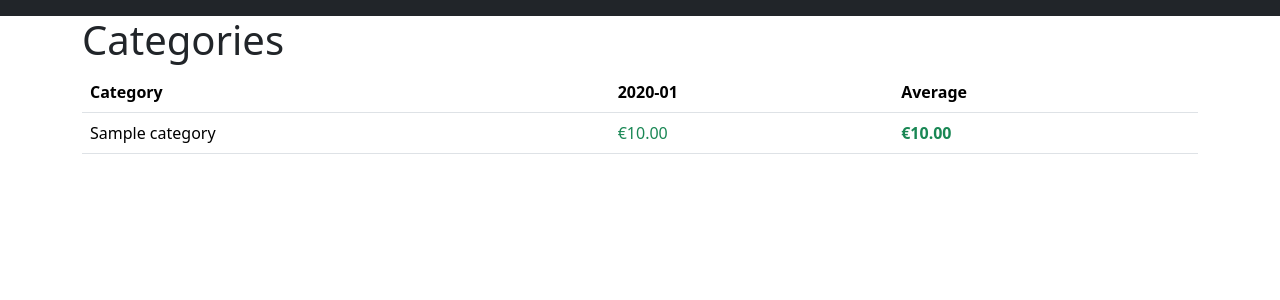
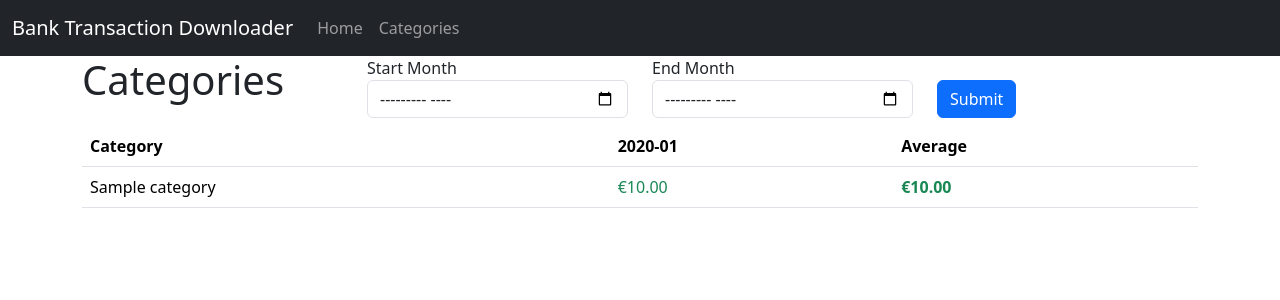
Before and after one commit to tobiasschuerg/bank_transaction_donwloader, a Flask app: page /categories in a window 1280 px wide. Shown: the top 300 px of the page. Run offline with Flask 3, Linux system fonts and the light colour scheme; tables that the repository leaves empty hold one stand-in row (values such as "Sample post"); parts of the project's set-up code (start-up, migrations or seed data) failed here and were passed over; some libraries are stand-ins or nearby versions.

Commit message:
feature: category list can now be filtered by date range

```diff
--- a/database.py
+++ b/database.py
@@ -1,3 +1,4 @@
+import datetime
 import os
 import sqlite3
 
@@ -195,7 +196,7 @@ def update_description(transaction_id, new_description):
     cursor.close()
 
 
-def get_category_sums():
+def get_category_sums(start_month: datetime.date = None, end_month: datetime.date = None):
     conn = connect_to_db()
     c = conn.cursor()
 
@@ -203,11 +204,25 @@ def get_category_sums():
     SELECT categories.name, strftime('%Y-%m', transactions.bookingDate) as month, SUM(transactions.amount) as sum
     FROM transactions
     JOIN categories ON transactions.categoryId = categories.id
+    WHERE month >= ? AND month <= ?
     GROUP BY categories.name, month
     ORDER BY month DESC, categories.name
     '''
+    print(f"parameters: {start_month, end_month}")
 
-    c.execute(query)
+    if start_month is None:
+        start_month = '0000-00'  # This represents the earliest possible date
+    else:
+        start_month = start_month
+
+    if end_month is None:
+        end_month = '9999-12'  # This represents the latest possible date
+    else:
+        # Add one month to the end_month
+        end_month = end_month
+
+    print(f"Executing query: {query} with parameters: {start_month, end_month}")
+    c.execute(query, (start_month, end_month))
 
     category_sums = {}
     category_avg_sums = {}
--- a/frontend/flask.py
+++ b/frontend/flask.py
@@ -1,3 +1,5 @@
+import datetime
+
 import database
 from classifier.app import update_classifier
 from database import get_banks_from_db
@@ -30,13 +32,27 @@ def index():
 
 @data_blueprint.route('/categories')
 def categories():
-    category_sums, category_avg_sums = database.get_category_sums()
+    start_month = request.args.get('start-month')
+    end_month = request.args.get('end-month')
+
+    # Convert to datetime.date objects if not None
+    if start_month:
+        start_month = datetime.datetime.strptime(start_month, "%Y-%m").date().strftime('%Y-%m')
+    else:
+        start_month = None
+    if end_month:
+        end_month = datetime.datetime.strptime(end_month, "%Y-%m").date().strftime('%Y-%m')
+    else:
+        end_month = None
+
+    # Get category sums filtered by the selected months
+    category_sums, category_avg_sums = database.get_category_sums(start_month, end_month)
 
     # Get all unique months from the category sums and sort them
     months = sorted(set(month for sums in category_sums.values() for month in sums))
 
     return render_template('categories.html', category_sums=category_sums, category_avg_sums=category_avg_sums,
-                           months=months)
+                           months=months, start_month=start_month, end_month=end_month)
 
 
 @data_blueprint.route('/api/categories', methods=['GET'])
--- /dev/null
+++ b/frontend/static/styles/categories.css
@@ -0,0 +1,3 @@
+tr:hover {
+  background-color: #f5f5f5;
+}
--- /dev/null
+++ b/frontend/templates/base.html
@@ -0,0 +1,47 @@
+<!DOCTYPE html>
+<html lang="en">
+  <head>
+    <meta charset="UTF-8" />
+    <title>{% block title %}{% endblock %} - Bank Transaction Downloader</title>
+    <!-- Bootstrap CSS -->
+    <link
+      href="https://cdn.jsdelivr.net/npm/bootstrap@5.3.0-alpha1/dist/css/bootstrap.min.css"
+      rel="stylesheet"
+    />
+    <!-- Bootstrap Icons -->
+    <link
+      rel="stylesheet"
+      href="https://cdn.jsdelivr.net/npm/bootstrap-icons@1.7.2/font/bootstrap-icons.css"
+    />
+    {% block custom_css %}{% endblock %}
+  </head>
+  <body>
+    <nav class="navbar navbar-expand-md navbar-dark bg-dark">
+      <div class="container-fluid">
+        <a class="navbar-brand" href="#">Bank Transaction Downloader</a>
+        <button
+          class="navbar-toggler"
+          type="button"
+          data-bs-toggle="collapse"
+          data-bs-target="#navbarNav"
+          aria-controls="navbarNav"
+          aria-expanded="false"
+          aria-label="Toggle navigation"
+        >
+          <span class="navbar-toggler-icon"></span>
+        </button>
+        <div class="collapse navbar-collapse" id="navbarNav">
+          <ul class="navbar-nav">
+            <li class="nav-item">
+              <a class="nav-link" aria-current="page" href="/">Home</a>
+            </li>
+            <li class="nav-item">
+              <a class="nav-link" href="/categories">Categories</a>
+            </li>
+          </ul>
+        </div>
+      </div>
+    </nav>
+    <div class="container-fluid">{% block content %}{% endblock %}</div>
+  </body>
+</html>
--- a/frontend/templates/categories.html
+++ b/frontend/templates/categories.html
@@ -1,25 +1,65 @@
-<!DOCTYPE html>
-<html lang="en">
-<head>
-    <meta charset="utf-8">
-    <meta name="viewport" content="width=device-width, initial-scale=1, shrink-to-fit=no">
+{% extends "base.html" %} {% block title %} Categories {% endblock %} {% block
+custom_css %}
 <link
-            href="https://cdn.jsdelivr.net/npm/bootstrap@5.3.0-alpha1/dist/css/bootstrap.min.css"
+  href="{{ url_for('static', filename='styles/categories.css') }}"
   rel="stylesheet"
 />
-    <title>Categories</title>
-</head>
-<body>
-<nav class="navbar navbar-expand-md navbar-dark bg-dark">
-    <!-- Your navigation bar content goes here -->
-</nav>
+{% endblock %} {% block content %}
 
 <main role="main" class="container">
   <div class="starter-template">
+    <form method="GET" action="/categories" class="mb-2">
+      <div class="row">
+        <div class="col-md-3">
           <h1>Categories</h1>
+        </div>
+        <div class="col-md-3">
+          <div class="form-group">
+            <label for="start-month">Start Month</label>
+            <input
+              type="month"
+              id="start-month"
+              name="start-month"
+              class="form-control"
+              {%
+              if
+              start_month
+              %}value="{{ start_month }}"
+              {%
+              endif
+              %}
+            />
+          </div>
+        </div>
+
+        <div class="col-md-3">
+          <div class="form-group">
+            <label for="end-month">End Month</label>
+            <input
+              type="month"
+              id="end-month"
+              name="end-month"
+              class="form-control"
+              {%
+              if
+              end_month
+              %}value="{{ end_month }}"
+              {%
+              endif
+              %}
+            />
+          </div>
+        </div>
+
+        <div class="col-md-3">
+          <div class="form-group">
+            <button type="submit" class="btn btn-primary mt-4">Submit</button>
+          </div>
+        </div>
+      </div>
+    </form>
+
     <div class="table-responsive">
-
-
       <table class="table">
         <thead>
           <tr>
@@ -35,25 +75,22 @@
           <tr>
             <td>{{ category }}</td>
             {% for month in months %}
-                    <td class="{{ 'text-success' if sums.get(month, 0) > 0 else 'text-danger' if sums.get(month, 0) < 0 else 'text-muted' }}">
+            <td
+              class="{{ 'text-success' if sums.get(month, 0) > 0 else 'text-danger' if sums.get(month, 0) < 0 else 'text-muted' }}"
+            >
               {{ '€{:.2f}'.format(sums.get(month, 0)) }}
             </td>
             {% endfor %}
-                    <td class="fw-bold {{ 'text-success' if category_avg_sums.get(category, 0) > 0 else 'text-danger' if category_avg_sums.get(category, 0) < 0 else '' }}">
+            <td
+              class="fw-bold {{ 'text-success' if category_avg_sums.get(category, 0) > 0 else 'text-danger' if category_avg_sums.get(category, 0) < 0 else '' }}"
+            >
               {{ '€{:.2f}'.format(category_avg_sums.get(category, 0)) }}
             </td>
           </tr>
           {% endfor %}
         </tbody>
       </table>
-
-
     </div>
   </div>
 </main>
-
-<footer class="footer">
-    <!-- Your footer content goes here -->
-</footer>
-</body>
-</html>
+{% endblock %}
```
Also changed, not shown: frontend/templates/index.html (+12 -28 lines). Lines whose indentation alone changed are shown as unchanged.
